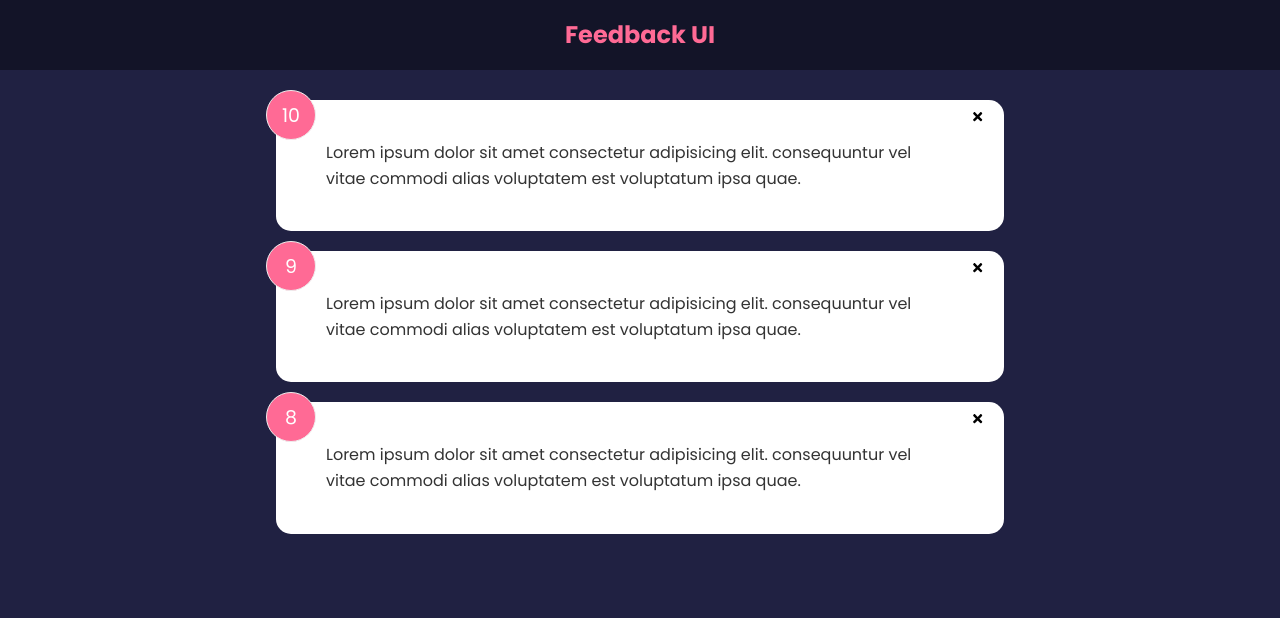
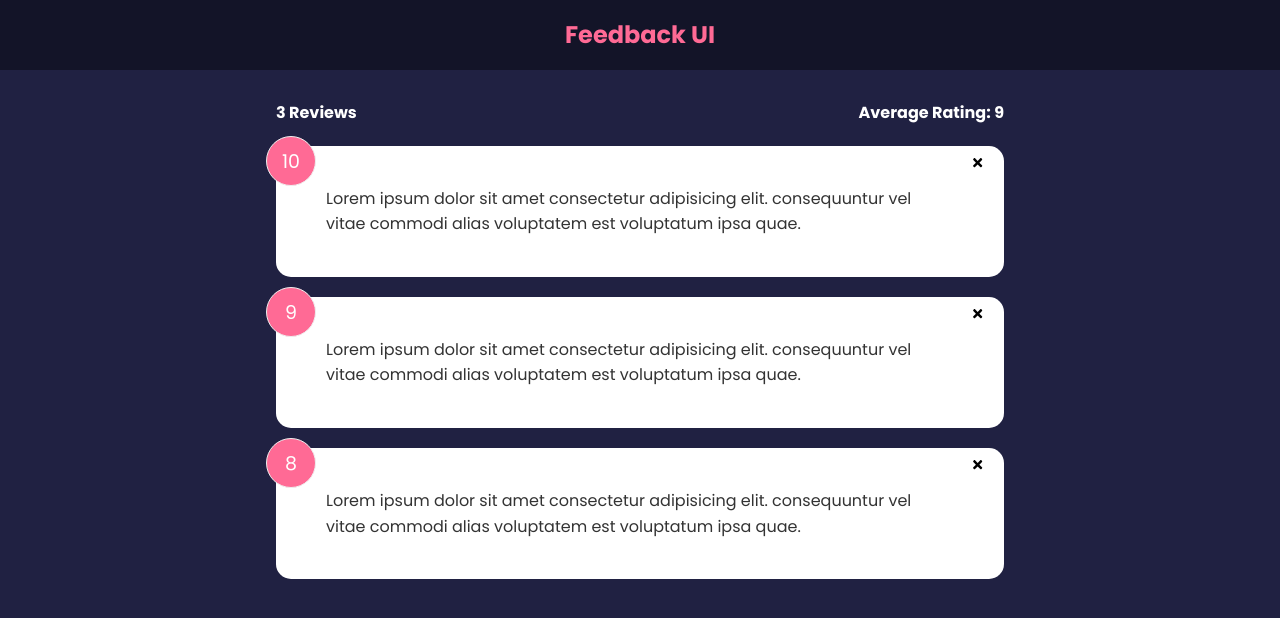
Before and after one commit to sokhengpory/feedback-app, a React (Create React App) app: page / in a window 1280 px wide. Shown: the top 618 px of the page. Built offline with nearby package versions, Linux system fonts and the light colour scheme.

Commit message:
feedback stats component

```diff
--- a/src/App.js
+++ b/src/App.js
@@ -2,6 +2,7 @@
 
 import Header from './components/Header';
 import FeedbackList from './components/FeedbackList';
+import FeedbackStats from './components/FeedbackStats';
 import FeedbackData from './data/FeedbackData';
 
 // when we return JSX, it must be only one parent element
@@ -24,6 +25,7 @@
     <>
       <Header />
       <div className="container">
+        <FeedbackStats feedback={feedback} />
         <FeedbackList feedback={feedback} handleDelete={deleteFeedback} />
       </div>
     </>
--- /dev/null
+++ b/src/components/FeedbackStats.jsx
@@ -0,0 +1,26 @@
+import PropTypes from 'prop-types';
+
+function FeedbackStats({ feedback }) {
+  // calculate average rating
+  let averageRating =
+    feedback.reduce((acc, cur) => {
+      return acc + cur.rating;
+    }, 0) / feedback.length;
+
+  // show only 1 decimal
+  // use regex to remove the ".0"
+  averageRating = averageRating.toFixed(1).replace(/[.,]0$/, '');
+
+  return (
+    <div className="feedback-stats">
+      <h4>{feedback.length} Reviews</h4>
+      <h4>Average Rating: {isNaN(averageRating) ? 0 : averageRating}</h4>
+    </div>
+  );
+}
+
+FeedbackStats.propTypes = {
+  feedback: PropTypes.array.isRequired,
+};
+
+export default FeedbackStats;
```
